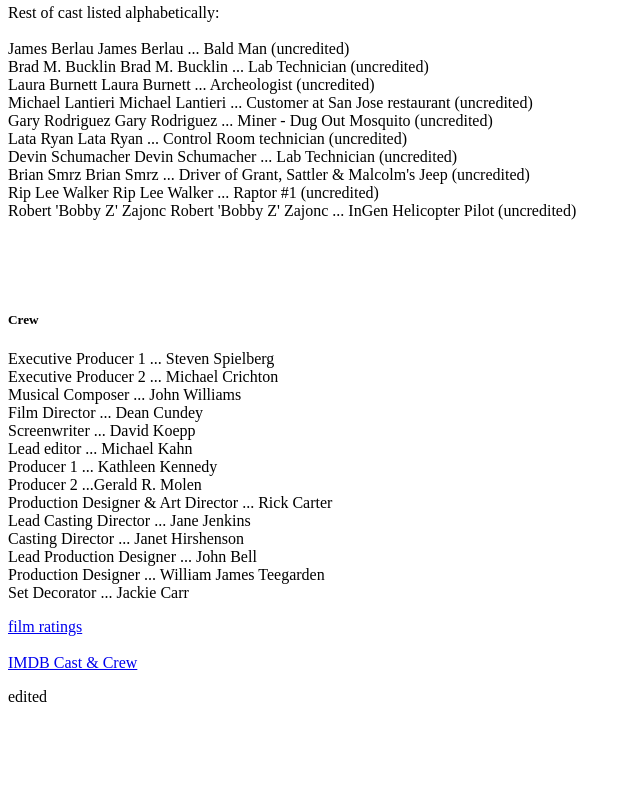
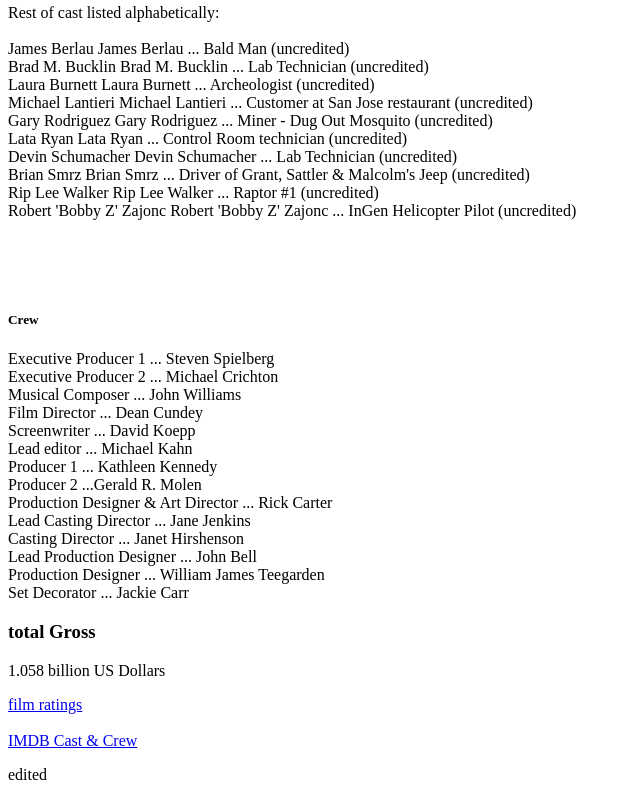
Before and after one commit to Bath-Spa-Students/web-dev-1-a1-set-exercises-PaulCamara5677, a plain HTML site: page Chapter-2-Links and navigation/Exercises/Chapter-2-Exercise-1.html in a window 1280 px wide. Shown: the part 871-1671 px from the top of the page, without its empty margins (0-640 px from the left). Before the commit the page ends 1593 px from the top, so only its background shows below. Drawn offline with Linux system fonts and the light colour scheme.

Commit message:
Chapter-2-movie-webpage.html

```diff
--- a/Chapter-2-Links and navigation/Exercises/Chapter-2-Exercise-1.html
+++ b/Chapter-2-Links and navigation/Exercises/Chapter-2-Exercise-1.html
@@ -3,6 +3,7 @@
 <html>
     <head>
         <meta charset="UTF-8">
+        <link rel="stylesheet" href="Chapter-2-Exercise-2.css">
         <meta name="viewport" content="width=device-width, initial-scale=1">
         <title><b>Jurassic Park</b></title>
     </head>
@@ -90,6 +91,11 @@
 
            Set Decorator ... Jackie Carr <br>
 
+           <h3><strong>total Gross</strong></h3>
+           <p> 1.058 billion US Dollars</p>
+
+
+
            </p>
            <!--Anchor Tag-->
     <a href="https://www.rottentomatoes.com/m/jurassic_park"> film ratings</a> <br> <br>
```
